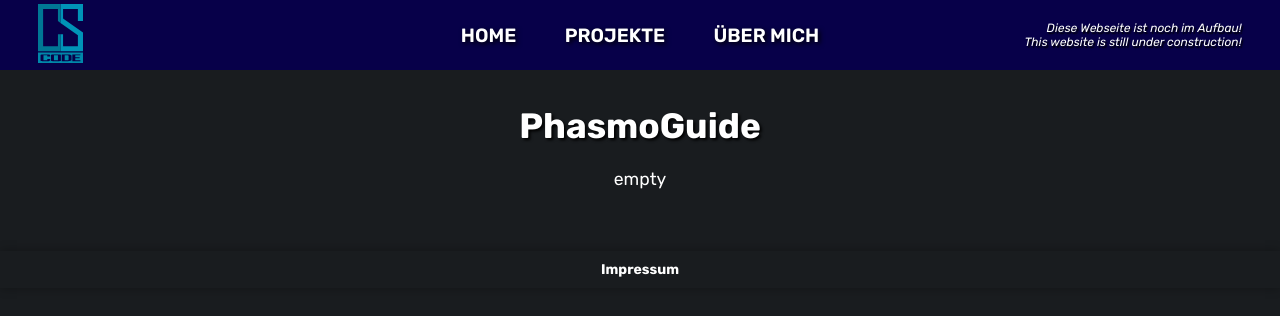
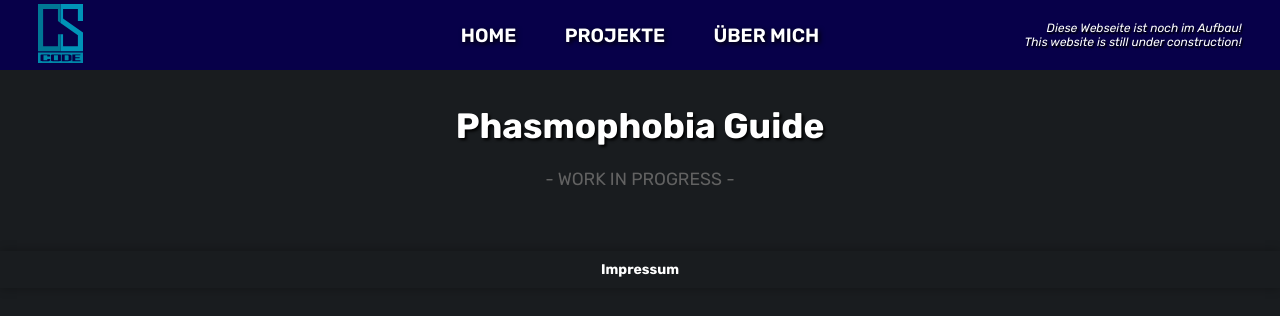
Before and after one commit to ChrisSulz/CSCode, a React (Vite) app: page /phasmo in a window 1280 px wide. Shown: the top 316 px of the page. Built offline with nearby package versions, Linux system fonts and the light colour scheme.

Commit message:
improved internal and external linking

```diff
--- a/src/components/footer/Footer.tsx
+++ b/src/components/footer/Footer.tsx
@@ -1,9 +1,13 @@
+import { Link } from 'react-router-dom';
 import './Footer.css';
+
 
 export default function Footer() {
   return (
     <footer>
-      <a href="impressum" className="bold-link">Impressum</a>
+      <Link className="bold-link" to='/impressum'>
+        <p>Impressum</p>
+      </Link>
     </footer>
   );
 }
--- a/src/components/header/Header.tsx
+++ b/src/components/header/Header.tsx
@@ -1,3 +1,4 @@
+import { Link } from 'react-router-dom';
 import './Header.css';
 import Navbar from '../navbar/Navbar';
 
@@ -7,15 +8,15 @@
   return (
     <header>
       <div className="header-container-left">
-          <a href="/">
-            <img src={logo} className="cs-code-logo"/>
-          </a>
+        <Link to='/'>
+          <img src={logo} className="cs-code-logo" />
+        </Link>
       </div>
-        <Navbar/>
+      <Navbar />
       <div className="header-container-right">
         <p className="under-construction">
           Diese Webseite ist noch im Aufbau!
-            <br/>
+          <br />
           This website is still under construction!
         </p>
       </div>
--- a/src/components/navbar/Navbar.tsx
+++ b/src/components/navbar/Navbar.tsx
@@ -1,19 +1,20 @@
+import { Link } from 'react-router-dom';
 import './Navbar.css';
 
 export default function Navbar() {
     return (
         <nav>
-            <div className="nav-entry">
-                <p onClick={() => { window.location.href = '/'; }}>HOME</p>
-            </div>
+            <Link className="nav-entry" to='/'>
+                <p>HOME</p>
+            </Link>
             <div className='separator'></div>
-            <div className="nav-entry">
-                <p onClick={() => { window.location.href = '/projects'; }}>PROJEKTE</p>
-            </div>
+            <Link className="nav-entry" to='/projects'>
+                <p>PROJEKTE</p>
+            </Link>
             <div className='separator'></div>
-            <div className="nav-entry">
-                <p onClick={() => { window.location.href = '/about'; }}>ÜBER MICH</p>
-            </div>
+            <Link className="nav-entry" to='/about'>
+                <p>ÜBER MICH</p>
+            </Link>
         </nav>
     );
 }
--- a/src/pages/About.tsx
+++ b/src/pages/About.tsx
@@ -1,8 +1,13 @@
 import "./About.css";
+import { Helmet } from 'react-helmet';
 import portrait from "../images/portrait.jpg";
 
 export default function About() {
   return (
+    <>
+      <Helmet>
+        <title>Über mich | CS-Code</title>
+      </Helmet>
       <div className="about-container">
         <div className="about-content">
           <img
@@ -39,5 +44,6 @@
           </div>
         </div>
       </div>
+    </>
   );
 }
--- a/src/pages/Home.tsx
+++ b/src/pages/Home.tsx
@@ -1,5 +1,6 @@
 import './Home.css';
 import { Helmet } from 'react-helmet';
+// import { Link } from 'react-router-dom';
 
 import CSCode from "../images/cs-code-logo.svg";
 import HTML5Icon from "../images/icons/icon-html5.svg";
@@ -11,11 +12,6 @@
 import GitHubIcon from "../images/icons/icon-github.svg";
 
 export default function App() {
-
-  const handleClick1 = () => {
-    window.open('https://github.com/ChrisSulz/CSCode', '_blank');
-  };
-
   return (
     <>
       <Helmet>
@@ -47,11 +43,11 @@
             <li><img src={FirebaseIcon} alt="firebase-icon" className='icon-small' /> <b>Firebase</b></li>
             {/* <li><img src={GitHubIcon} alt="firebase-icon" className='icon-small' /> <b>GitHub</b></li> */}
           </ul>
-          <div className="github-link" onClick={handleClick1} >
+          <a href='https://github.com/ChrisSulz/CSCode' target="_blank" rel="noopener noreferrer" className="github-link">
             <button className='button-github'>
               <img src={GitHubIcon} alt="github-icon" className='icon-small' /> GitHub Repository
             </button>
-          </div>
+          </a>
         </div>
       </div>
     </>
--- a/src/pages/projects/PhasmoGuide.css
+++ b/src/pages/projects/PhasmoGuide.css
@@ -5,3 +5,7 @@
 .PhasmoGuide-container h1 {
   margin-top: 0;
 }
+
+.work-in-progress {
+  color: var(--grey-text);
+}
--- a/src/pages/projects/PhasmoGuide.tsx
+++ b/src/pages/projects/PhasmoGuide.tsx
@@ -8,10 +8,10 @@
         <title>PhasmoGuide | CS-Code</title>
       </Helmet>
       <div className="PhasmoGuide-container">
-        <h1>PhasmoGuide</h1>
+        <h1>Phasmophobia Guide</h1>
         <br />
-        <p>
-          empty
+        <p className="work-in-progress">
+          - WORK IN PROGRESS -
         </p>
       </div>
     </>
```
Lines whose indentation alone changed are shown as unchanged.
